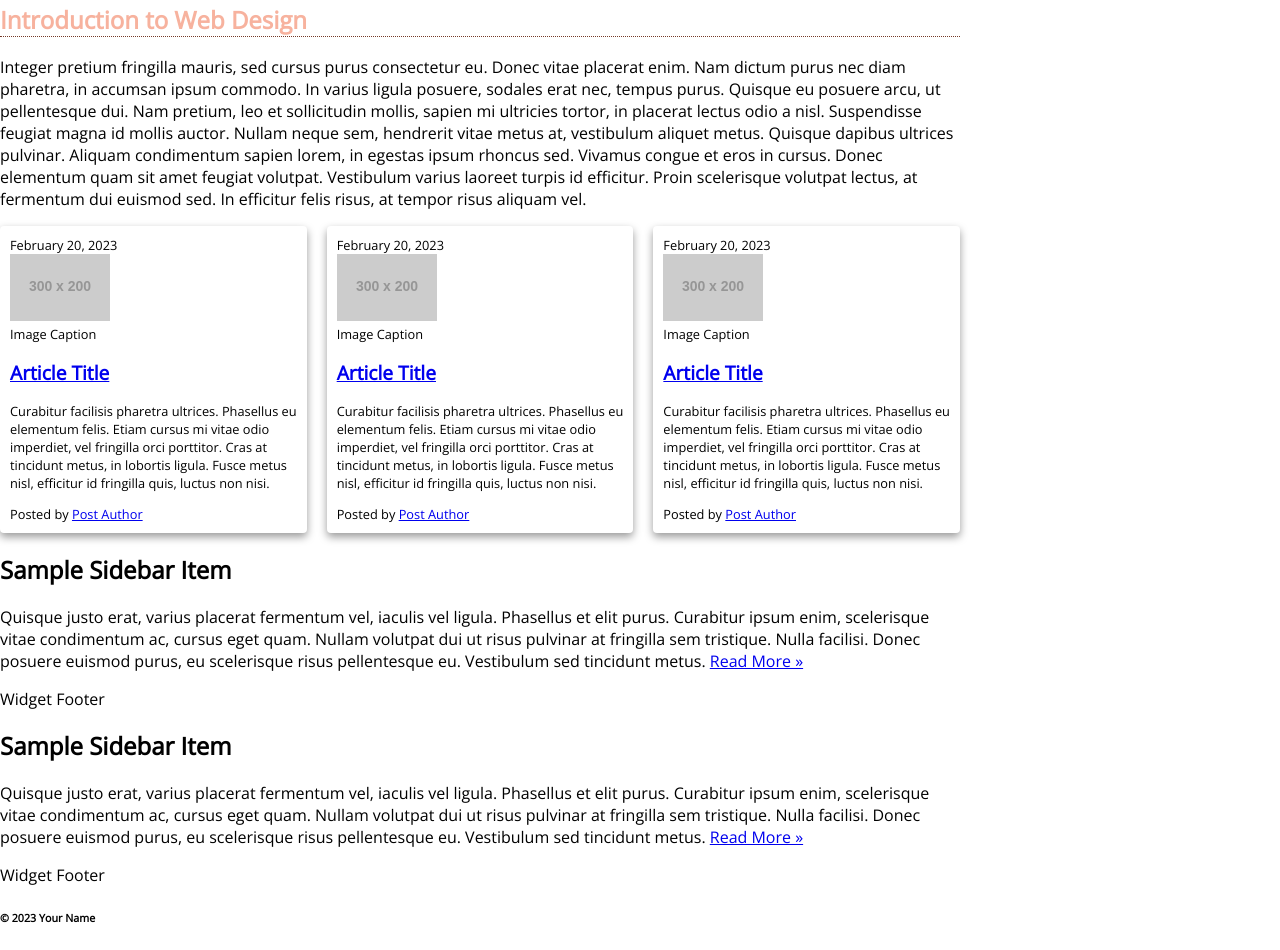
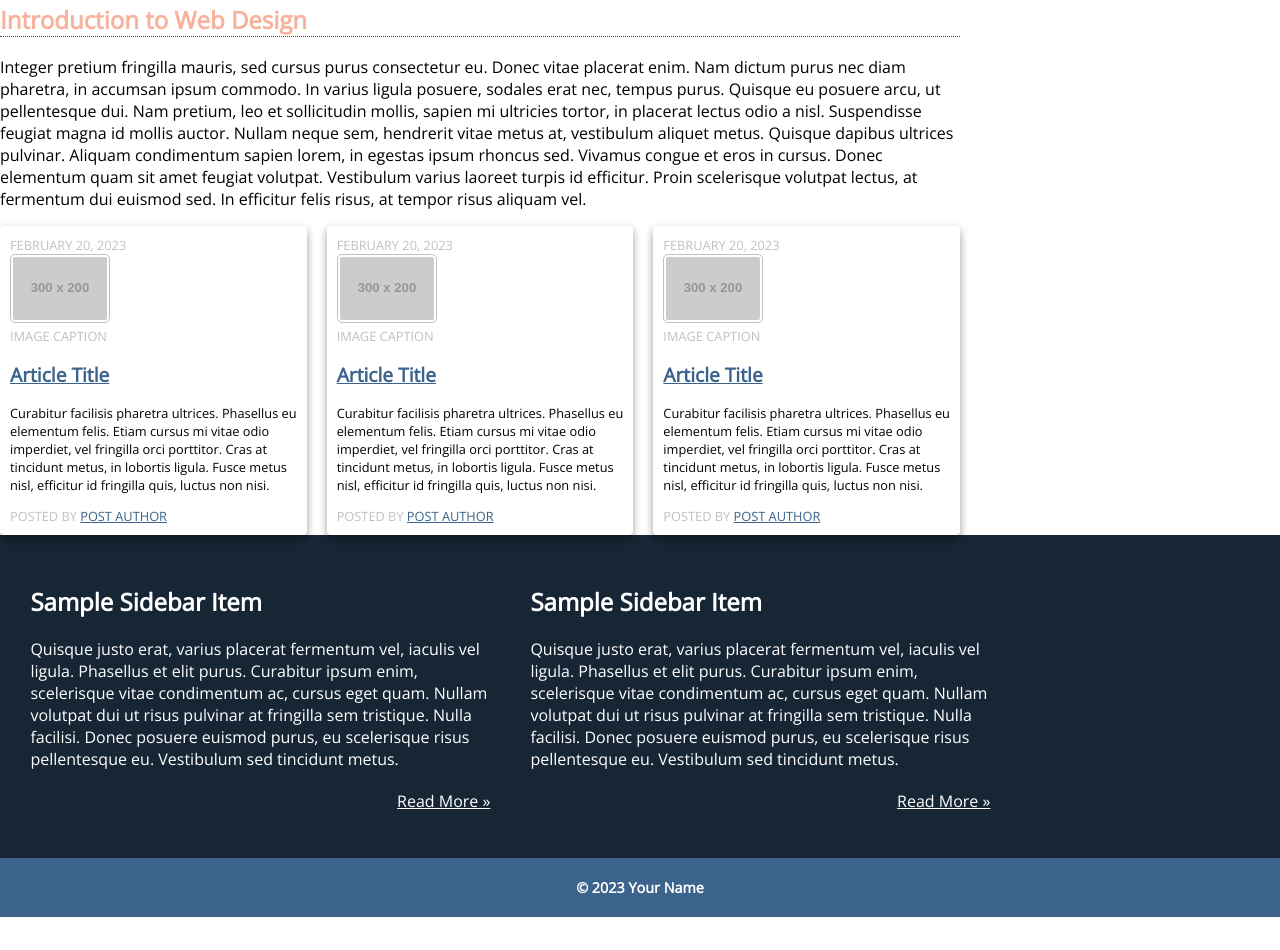
Before and after one commit to magulley/ifsc-1310, a plain HTML site: page css-demo/index.html in a window 1280 px wide. Shown: the part 299-1249 px from the top of the page. After the commit the page ends 1216 px from the top, so only its background shows below. Drawn offline with nearby package versions, Linux system fonts and the light colour scheme; placeholder pictures from the web are drawn by us.

Commit message:
updated css stylesheet

```diff
--- a/css-demo/assets/css/style.css
+++ b/css-demo/assets/css/style.css
@@ -134,6 +134,68 @@ article.post figure {
 }
 
 
+time.post-date,
+figcaption,
+.post-meta
+{
+  text-transform:uppercase;
+  color:#c0c0c0;
+}
+.post figure img{
+    border:1px solid #c0c0c0;
+  padding:2px;
+  border-radius:5px;
+}
+
+article.post a{
+  color:#3b638b;
+}
+
+article.post a:hover{
+  text-decoration:none;
+}
+
+aside[role="complementary"]{
+  background-color:#172635;
+  color:#ffffff;
+  padding:1.9rem;
+}
+
+/* Attribute Selector Example
+a[target="_blank"]{
+  color:red;
+}
+
+*/
+
+aside .container{
+  display:flex;
+  gap:40px;
+  flex-direction:row;
+}
+
+aside .widget a:last-of-type{
+  display:block;
+  text-align:right;
+  padding-top:20px;
+  color:white;
+}
+
+aside .widget footer{
+  display:none;
+}
+
+#colophon {
+  background-color: #3b638b;
+}
+
+#colophon h6 {
+  padding: 20px;
+  margin: 0;
+  text-align: center;
+  color: #ffffff;
+  font-size: 0.9rem;
+}
 
 
 
```
